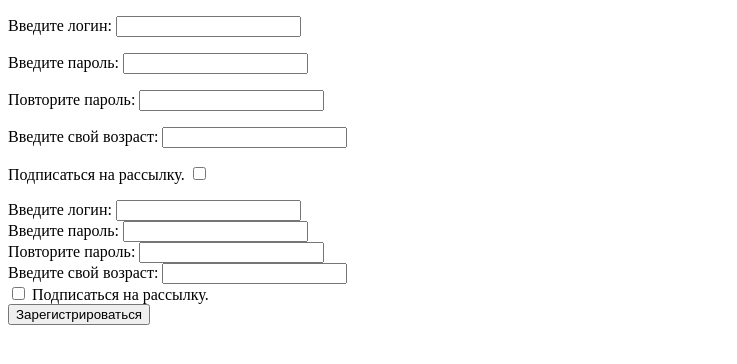
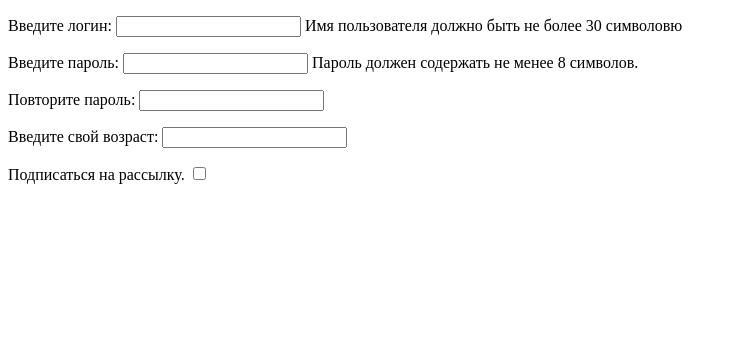
Before and after one commit to MaminAmetist/module_18, a Django app: template templates/fifth_task/registration_page_django.html in a window 1280 px wide. Shown: the top 364 px of the page, without its empty margins (0-737 px from the left). Run offline with Django 5.2, Linux system fonts and the light colour scheme; the template is opened without the code that fills it: values that come from a table or form of the project are taken from there, others are empty.

Commit message:
HTML и Django

```diff
--- a/task5/forms.py
+++ b/task5/forms.py
@@ -5,12 +5,25 @@ from django.core.exceptions import ValidationError
 def validate_age(value):
     if int(value) < 18:
         raise ValidationError('Вы должны быть старше 18.')
+    return value
 
 
 class UserRegister(forms.Form):
-    username = forms.CharField(max_length=30, label='Введите логин:')
-    password = forms.CharField(min_length=8, widget=forms.PasswordInput(), label='Введите пароль:')
+    username = forms.CharField(max_length=30, label='Введите логин:', error_messages={'required': 'Тысяча чертей!', },
+                               help_text='Имя пользователя должно быть не более 30 символовю')
+    password = forms.CharField(min_length=8, widget=forms.PasswordInput(), label='Введите пароль:',
+                               error_messages={'required': 'Пароль слишком короткий.', },
+                               help_text='Пароль должен содержать не менее 8 символов.')
     repeat_password = forms.CharField(min_length=8, widget=forms.PasswordInput(), label='Повторите пароль:')
-    age = forms.IntegerField(min_value=18, label='Введите свой возраст:', validators=[validate_age])
+    age = forms.IntegerField(min_value=18, label='Введите свой возраст:',
+                             error_messages={'required': 'Вы должны быть старше 18.', })
     # age = forms.IntegerField(label='Введите свой возраст:', validators=[validate_age])
     subscribe = forms.BooleanField(required=False, label='Подписаться на рассылку.')
+
+    def clean_username(self):
+        username = self.cleaned_data.get('username')
+        if ' ' in username:
+            raise forms.ValidationError('Имя пользователя не должно содержать пробелы.')
+        if len(username) > 30:
+            raise forms.ValidationError('Имя пользователя должно быть не более 30 символов.')
+        return username
--- a/templates/fifth_task/registration_page_django.html
+++ b/templates/fifth_task/registration_page_django.html
@@ -7,41 +7,9 @@
     <title>Django</title>
 </head>
 <body>
-
 <form method="post">
     {% csrf_token %}
     {{ form.as_p }}
-    <label for="username">Введите логин:</label>
-    <input type="text" id="username" name="username"><br>
-
-    <label for="pass">Введите пароль:</label>
-    <input type="password" id="pass" name="password"><br>
-
-    <label for="repeat_password">Повторите пароль:</label>
-    <input type="password" id="repeat_password" name="repeat_password"><br>
-
-    <label for="age">Введите свой возраст:</label>
-    <input type="number" id="age" name="age"><br>
-
-    <label for="subscribe">
-        <input type="checkbox" id="subscribe" name="subscribe">
-        Подписаться на рассылку.
-    </label><br>
-
-    <button type="submit">Зарегистрироваться</button>
-
 </form>
-
-{% if form.errors %}
-<ul class="errorlist">
-    {% for field in form %}
-    {% if field.errors %}
-    <li>{{ field.label }}: {{ field.errors }}</li>
-    {% endif %}
-    {% endfor %}
-</ul>
-{% endif %}
-
-
 </body>
 </html>
```
Also changed, not shown: task5/views.py (+6 -11 lines).
